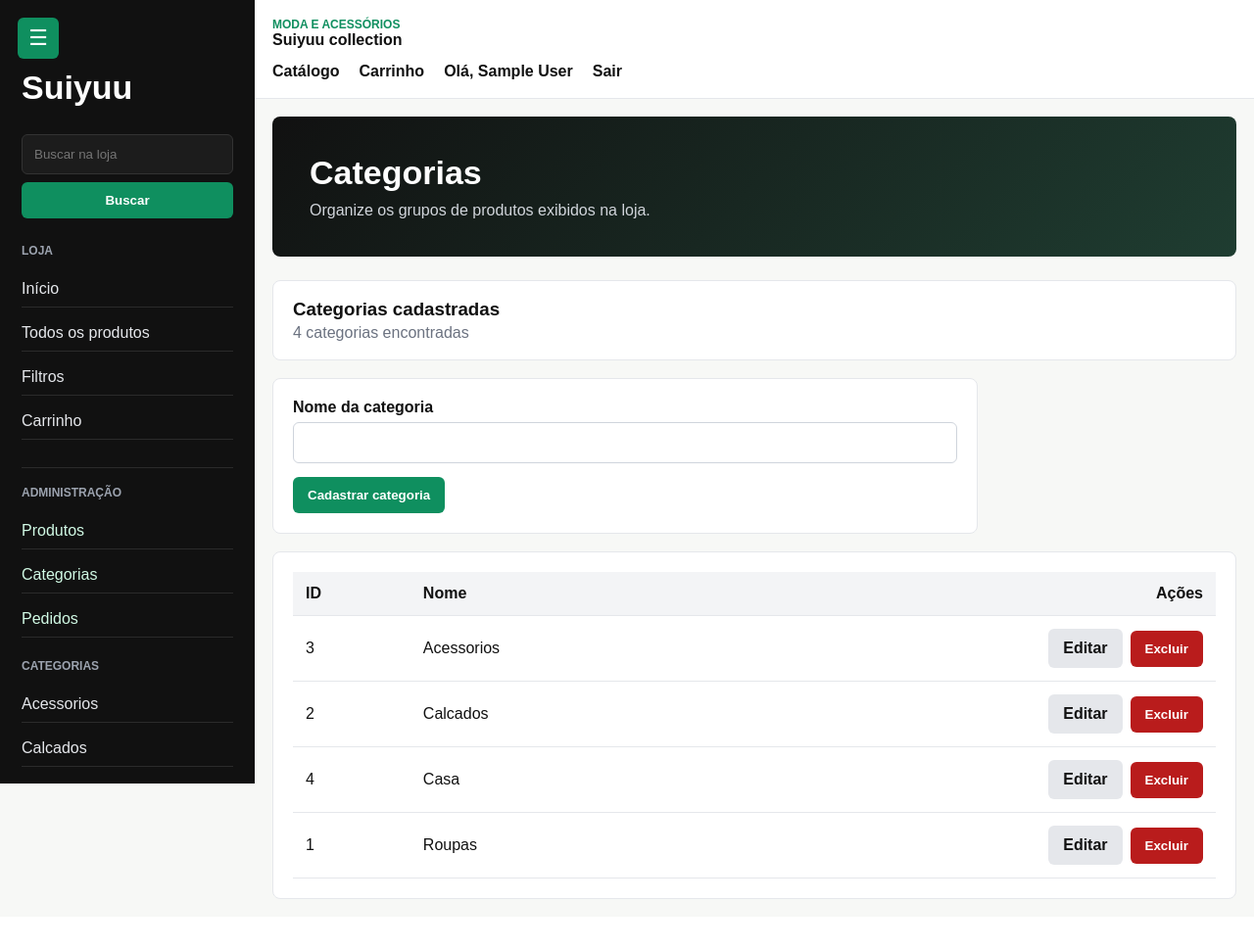
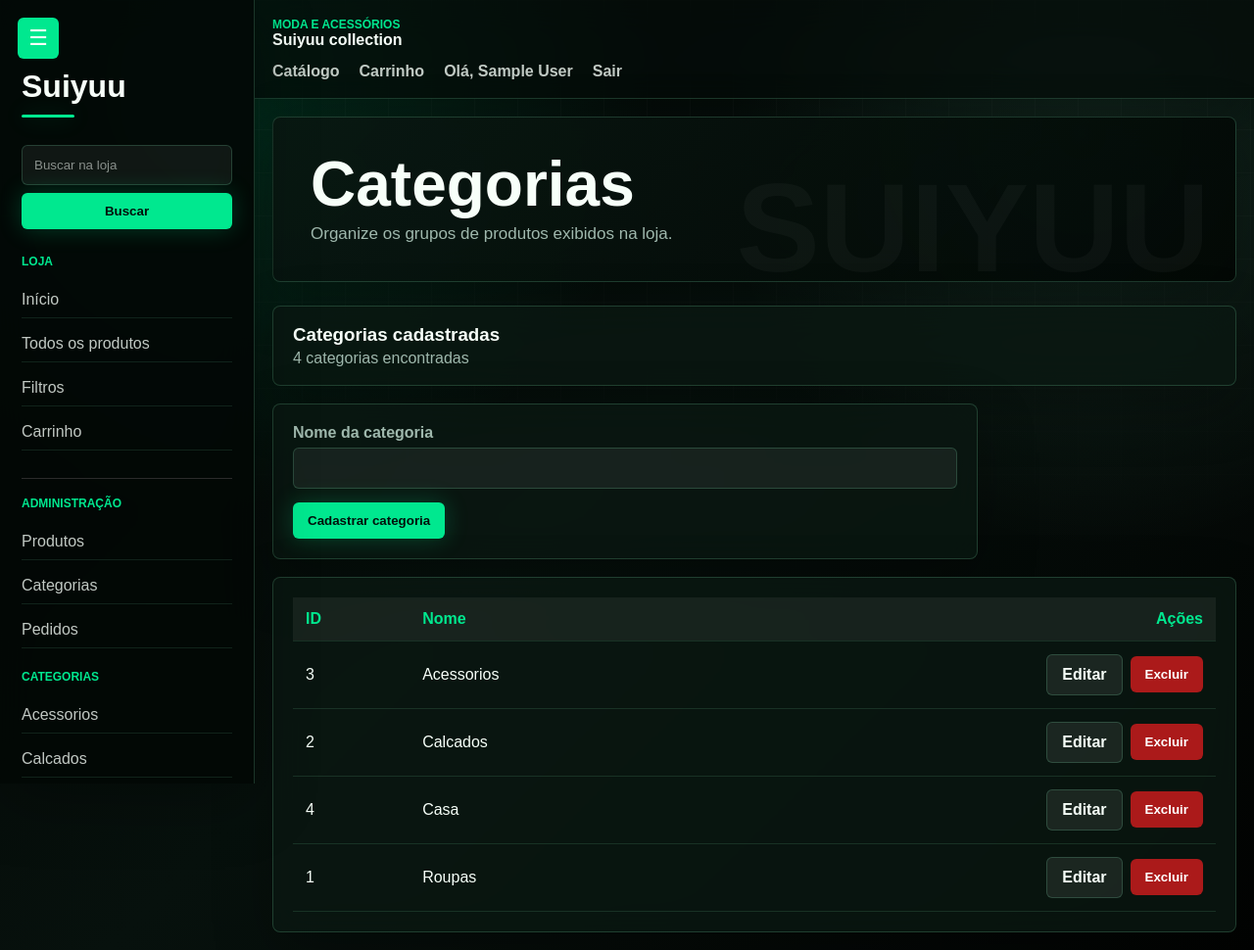
Before and after one commit to nyyzyyyyy/loja-virtual-flask, a Flask app: page /admin/categorias in a window 1280 px wide. Shown: the whole page at 98% size. Before the commit the page ends 918 px from the top, so only its background shows below. Run offline with Flask 3, Linux system fonts and the light colour scheme; the visitor is signed in with stand-in values (Sample User, id 1); data comes from the database, SQL or seed files in the repository.

Commit message:
Atualiza visual inspirado em Apex Technologies

```diff
--- a/static/css/style.css
+++ b/static/css/style.css
@@ -710,3 +710,277 @@ a {
         gap: 22px;
     }
 }
+/* Apex-inspired visual refresh for Suiyuu */
+:root {
+    --green: #00e88f;
+    --green-dark: #00b979;
+    --black: #050807;
+    --white: #f7fff9;
+    --muted: #9fb8ad;
+    --line: rgba(137, 255, 198, 0.18);
+    --soft: #07110d;
+    --panel: rgba(10, 24, 18, 0.82);
+    --panel-strong: rgba(14, 33, 25, 0.94);
+    --glow: rgba(0, 232, 143, 0.28);
+}
+
+body {
+    background:
+        radial-gradient(circle at 18% 8%, rgba(0, 232, 143, 0.18), transparent 32%),
+        radial-gradient(circle at 88% 18%, rgba(125, 255, 202, 0.1), transparent 28%),
+        linear-gradient(135deg, #030504 0%, #07110d 48%, #020302 100%);
+    color: var(--white);
+}
+
+body::before {
+    content: "";
+    position: fixed;
+    inset: 0;
+    pointer-events: none;
+    background-image:
+        linear-gradient(rgba(255, 255, 255, 0.035) 1px, transparent 1px),
+        linear-gradient(90deg, rgba(255, 255, 255, 0.035) 1px, transparent 1px);
+    background-size: 44px 44px;
+    mask-image: linear-gradient(to bottom, rgba(0, 0, 0, 0.8), transparent 78%);
+    z-index: 0;
+}
+
+.sidebar,
+.topbar,
+.hero,
+.produto-card,
+.produto-detalhe,
+.admin-area,
+.form-admin,
+.admin-toolbar,
+.filtros,
+.destaque-card {
+    backdrop-filter: blur(18px);
+    box-shadow: 0 20px 60px rgba(0, 0, 0, 0.28);
+}
+
+.sidebar {
+    background: rgba(3, 8, 6, 0.92);
+    border-right: 1px solid var(--line);
+}
+
+.brand {
+    color: var(--white);
+    font-size: 32px;
+    letter-spacing: 0;
+}
+
+.brand::after {
+    content: "";
+    display: block;
+    width: 54px;
+    height: 3px;
+    margin-top: 10px;
+    border-radius: 999px;
+    background: var(--green);
+    box-shadow: 0 0 22px var(--glow);
+}
+
+.sidebar-search input,
+.filtros input,
+.filtros select,
+.form-admin input,
+.form-admin textarea,
+.acoes-admin select {
+    background: rgba(255, 255, 255, 0.06);
+    color: var(--white);
+    border: 1px solid var(--line);
+}
+
+.sidebar-search input::placeholder,
+.filtros input::placeholder,
+.form-admin input::placeholder {
+    color: rgba(247, 255, 249, 0.52);
+}
+
+.side-nav a,
+.side-section a {
+    border-bottom: 1px solid rgba(137, 255, 198, 0.11);
+    color: rgba(247, 255, 249, 0.78);
+}
+
+.side-nav a:hover,
+.side-section a:hover,
+.topbar a:hover {
+    color: var(--green);
+}
+
+.page-shell {
+    position: relative;
+    z-index: 1;
+}
+
+.topbar {
+    background: rgba(5, 12, 9, 0.72);
+    border-bottom: 1px solid var(--line);
+}
+
+.topbar strong {
+    color: var(--white);
+}
+
+.topbar a {
+    color: rgba(247, 255, 249, 0.78);
+}
+
+.eyebrow,
+.destaque-card span,
+.side-label,
+.side-section p {
+    color: var(--green);
+}
+
+.hero {
+    position: relative;
+    overflow: hidden;
+    background:
+        linear-gradient(135deg, rgba(9, 24, 18, 0.94), rgba(3, 7, 5, 0.96)),
+        radial-gradient(circle at 84% 10%, rgba(0, 232, 143, 0.25), transparent 30%);
+    border: 1px solid var(--line);
+    color: var(--white);
+}
+
+.hero::before {
+    content: "SUIYUU";
+    position: absolute;
+    right: 26px;
+    bottom: -10px;
+    color: rgba(255, 255, 255, 0.035);
+    font-size: clamp(54px, 10vw, 130px);
+    font-weight: 900;
+    line-height: 1;
+}
+
+.hero h2 {
+    position: relative;
+    font-size: clamp(34px, 5vw, 76px);
+    line-height: 0.95;
+    max-width: 880px;
+}
+
+.hero p {
+    position: relative;
+    color: var(--muted);
+    max-width: 680px;
+    font-size: 17px;
+}
+
+.produto-card,
+.produto-detalhe,
+.admin-area,
+.form-admin,
+.admin-toolbar,
+.filtros,
+.destaque-card {
+    background: var(--panel);
+    border: 1px solid var(--line);
+    color: var(--white);
+}
+
+.produto-card {
+    position: relative;
+    overflow: hidden;
+    transition: transform 0.2s ease, border-color 0.2s ease, box-shadow 0.2s ease;
+}
+
+.produto-card:hover {
+    transform: translateY(-5px);
+    border-color: rgba(0, 232, 143, 0.48);
+    box-shadow: 0 24px 70px rgba(0, 0, 0, 0.38), 0 0 34px rgba(0, 232, 143, 0.08);
+}
+
+.produto-card h3,
+.produto-detalhe h2,
+.admin-toolbar h3,
+.admin-area h3 {
+    color: var(--white);
+}
+
+.produto-card p,
+.produto-detalhe p,
+.admin-toolbar p,
+.admin-area p,
+.form-admin label {
+    color: var(--muted);
+}
+
+.produto-card strong,
+.destaque-card strong {
+    color: var(--green);
+}
+
+.produto-imagem {
+    height: 240px;
+    object-fit: cover;
+    border: 1px solid rgba(137, 255, 198, 0.12);
+    background: rgba(255, 255, 255, 0.04);
+}
+
+.produto-sem-imagem {
+    background: linear-gradient(135deg, rgba(0, 232, 143, 0.16), rgba(255, 255, 255, 0.04));
+    border: 1px solid var(--line);
+}
+
+.botao,
+.sidebar-search button,
+.form-admin button,
+.filtros button {
+    background: var(--green);
+    color: #03100b;
+    box-shadow: 0 0 24px rgba(0, 232, 143, 0.24);
+}
+
+.botao:hover,
+.sidebar-search button:hover,
+.form-admin button:hover,
+.filtros button:hover {
+    background: #63ffbd;
+}
+
+.botao-secundario {
+    background: rgba(255, 255, 255, 0.08);
+    border: 1px solid var(--line);
+    color: var(--white);
+}
+
+.botao-perigo {
+    background: rgba(185, 28, 28, 0.92);
+}
+
+.tabela-admin th {
+    background: rgba(255, 255, 255, 0.06);
+    color: var(--green);
+}
+
+.tabela-admin td,
+.tabela-admin th {
+    border-bottom: 1px solid rgba(137, 255, 198, 0.12);
+}
+
+.destaque-card {
+    background:
+        linear-gradient(135deg, rgba(10, 28, 21, 0.92), rgba(3, 8, 6, 0.96)),
+        radial-gradient(circle at 20% 10%, rgba(0, 232, 143, 0.16), transparent 34%);
+}
+
+.destaque-card img {
+    border: 1px solid var(--line);
+    box-shadow: 0 24px 70px rgba(0, 0, 0, 0.32);
+}
+
+@media (min-width: 901px) {
+    .produtos {
+        grid-template-columns: repeat(3, minmax(220px, 1fr));
+    }
+}
+
+@media (min-width: 1250px) {
+    .produtos {
+        grid-template-columns: repeat(4, minmax(220px, 1fr));
+    }
+}
```
